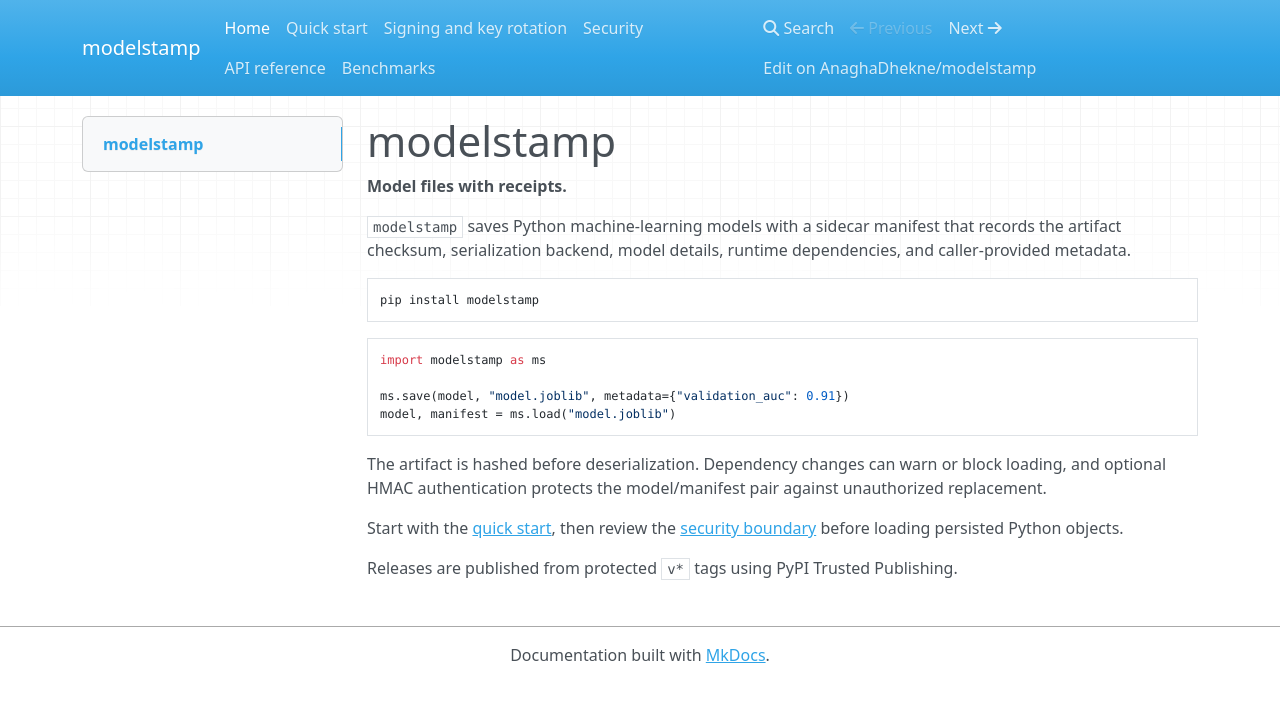
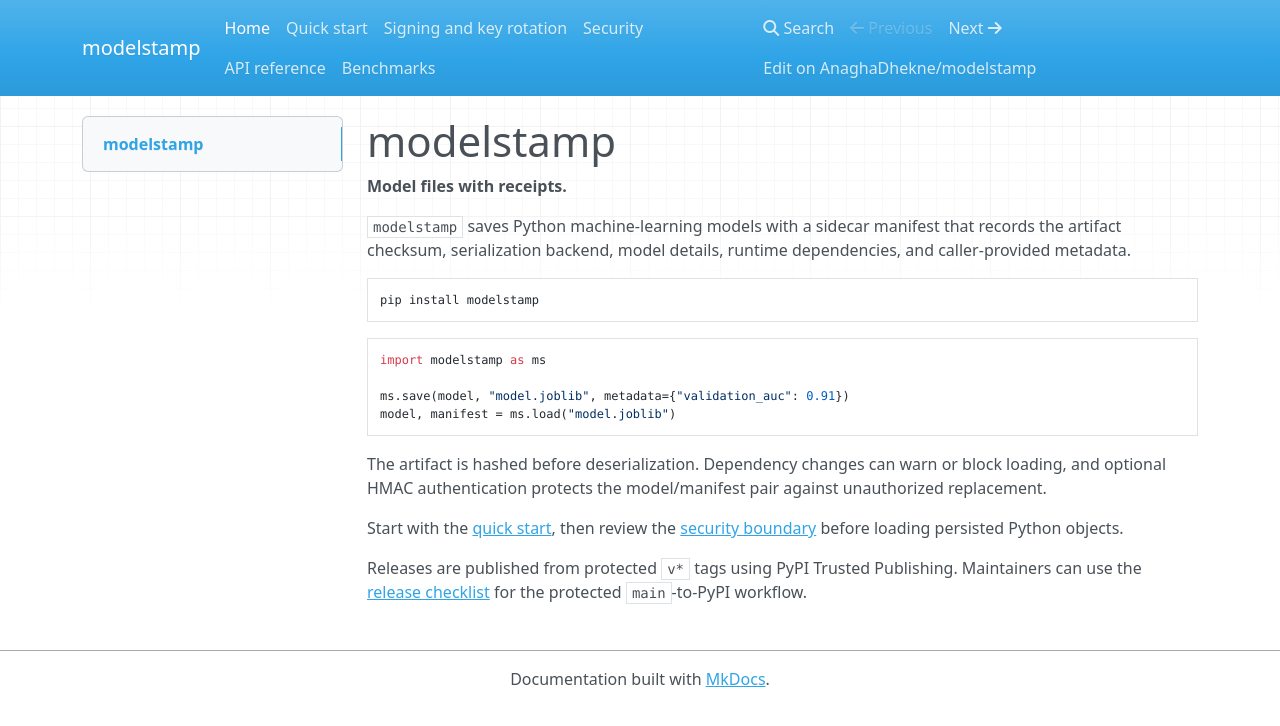
Before and after one commit to AnaghaDhekne/modelstamp, an MkDocs documentation site: the page built from docs/index.md, in a window 1280 px wide. Shown: the top 726 px of the page. Built offline with MkDocs 1.6.1, drawn with Linux system fonts in a browser that asks for light colours; nearby versions of some CDN libraries.

Commit message:
Link the maintainer release checklist

```diff
--- a/docs/index.md
+++ b/docs/index.md
@@ -24,5 +24,6 @@
 Start with the [quick start](quickstart.md), then review the
 [security boundary](security.md) before loading persisted Python objects.
 
-
 Releases are published from protected `v*` tags using PyPI Trusted Publishing.
+Maintainers can use the [release checklist](releasing.md) for the protected
+`main`-to-PyPI workflow.
```
